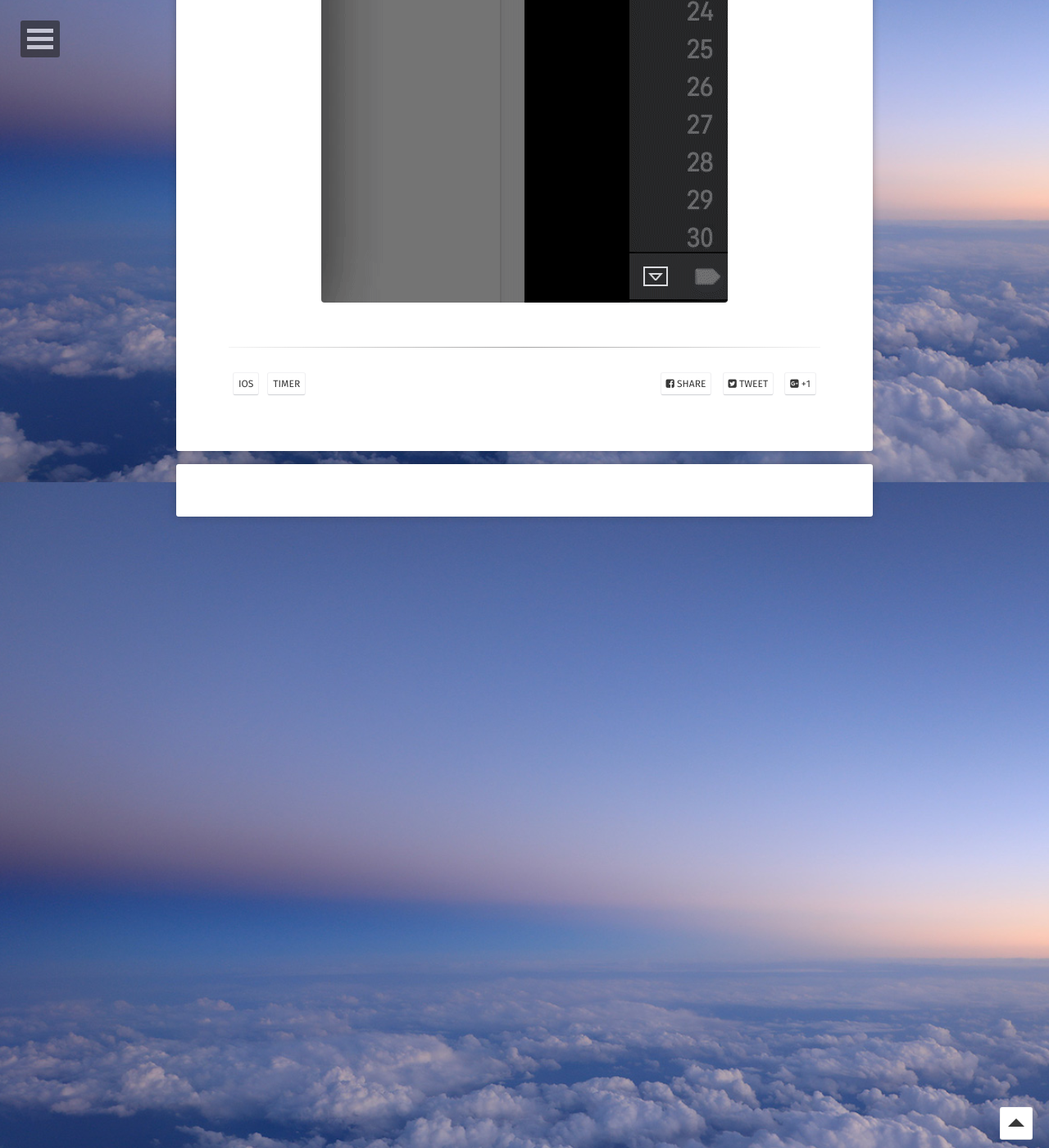
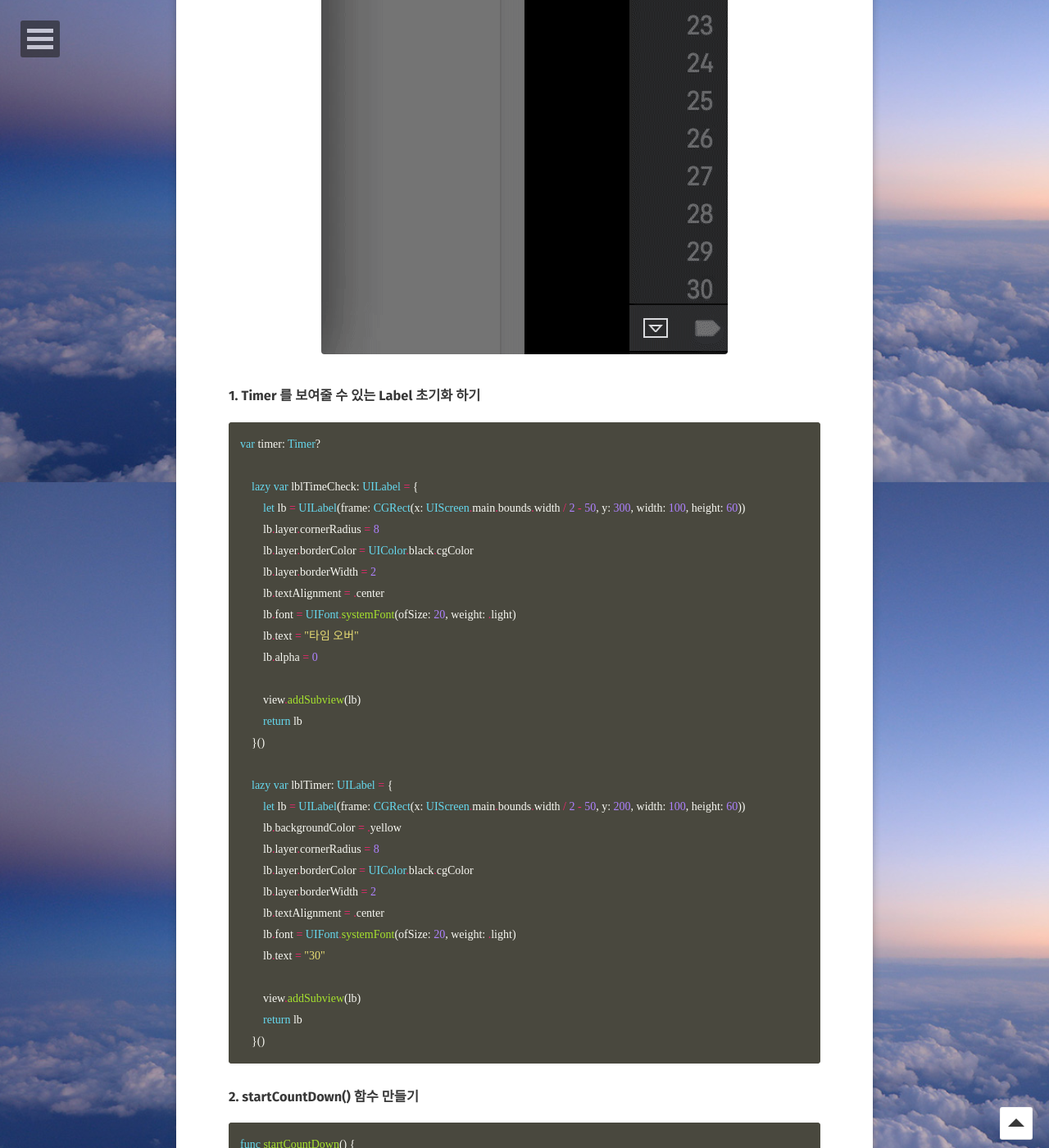
Before and after one commit to DanJeong-KR/changSic.github.io, a Jekyll site: the page built from _posts/2019-07-03-Timer.md, in a window 1280 px wide and 1400 px high, scrolled down 1212 px. Shown: the whole window at 82% size. Built offline with Jekyll 4.4.1, drawn with Linux system fonts in a browser that asks for light colours; some web fonts are replaced; comment, search, counter and statistics services are not loaded; some of the changed text lies outside the part shown.

Commit message:
[Complete] Timer

```diff
--- a/_posts/2019-07-03-Timer.md
+++ b/_posts/2019-07-03-Timer.md
@@ -10,12 +10,76 @@
 comments: true
 ---
 
-# Timer 구현하기
+# Timer 을 만들어 보자!
 
-앱을 개발하면서 시간을 다루는 일이 번번히 일어나는데 여러 상황 중 `몇 초 후에 무언가를 하겠다` 라는 상황을 표현하려고 하면 타이머가 필요합니다.
+앱을 개발하면서 시간을 다루는 일이 번번히 일어나는데 여러 상황 중
+### 몇 초 후에 무언가를 하겠다
+라는 상황을 표현하려고 하면 타이머가 필요합니다.
 
 이럴 때 `Timer` 객체를 사용해서 타이머를 표현할 수 있습니다.
 
 <figure>
 	<a href="https://user-images.githubusercontent.com/38423205/60571509-b8b12c00-9dae-11e9-94cc-06b71d7f093f.gif"><img src="/assets/Timer.gif"></a>
 </figure>
+
+### 1. Timer 를 보여줄 수 있는 Label 초기화 하기
+~~~ swift
+var timer: Timer?
+
+    lazy var lblTimeCheck: UILabel = {
+        let lb = UILabel(frame: CGRect(x: UIScreen.main.bounds.width / 2 - 50, y: 300, width: 100, height: 60))
+        lb.layer.cornerRadius = 8
+        lb.layer.borderColor = UIColor.black.cgColor
+        lb.layer.borderWidth = 2
+        lb.textAlignment = .center
+        lb.font = UIFont.systemFont(ofSize: 20, weight: .light)
+        lb.text = "타임 오버"
+        lb.alpha = 0
+
+        view.addSubview(lb)
+        return lb
+    }()
+
+    lazy var lblTimer: UILabel = {
+        let lb = UILabel(frame: CGRect(x: UIScreen.main.bounds.width / 2 - 50, y: 200, width: 100, height: 60))
+        lb.backgroundColor = .yellow
+        lb.layer.cornerRadius = 8
+        lb.layer.borderColor = UIColor.black.cgColor
+        lb.layer.borderWidth = 2
+        lb.textAlignment = .center
+        lb.font = UIFont.systemFont(ofSize: 20, weight: .light)
+        lb.text = "30"
+
+        view.addSubview(lb)
+        return lb
+    }()
+~~~
+
+### 2. startCountDown() 함수 만들기
+~~~ swift
+func startCountDown() {
+	lblTimer.text = "5"
+
+	// 1초 마다 클로져를 실행시킨다.
+	timer = Timer.scheduledTimer(withTimeInterval: 1, repeats: true)
+	{ [weak self] timer in
+		guard let self = self else { return }
+
+		let currentSeconds = Int((self.lblTimer.text ?? "0")) ?? 1
+
+		guard currentSeconds > 0 else {
+			timer.invalidate()
+			print("이 부분에 카운트 끝낫을 때 실행될 코드")
+			self.lblTimer.text = "0"
+			UIView.animate(withDuration: 1, animations: {
+					self.lblTimeCheck.alpha = 1
+			})
+
+			return
+		}
+		self.lblTimer.text = "\(currentSeconds - 1)"
+	}
+}
+~~~
+
+### [Github](https://github.com/changSic/TIL/tree/master/Timer)
```
